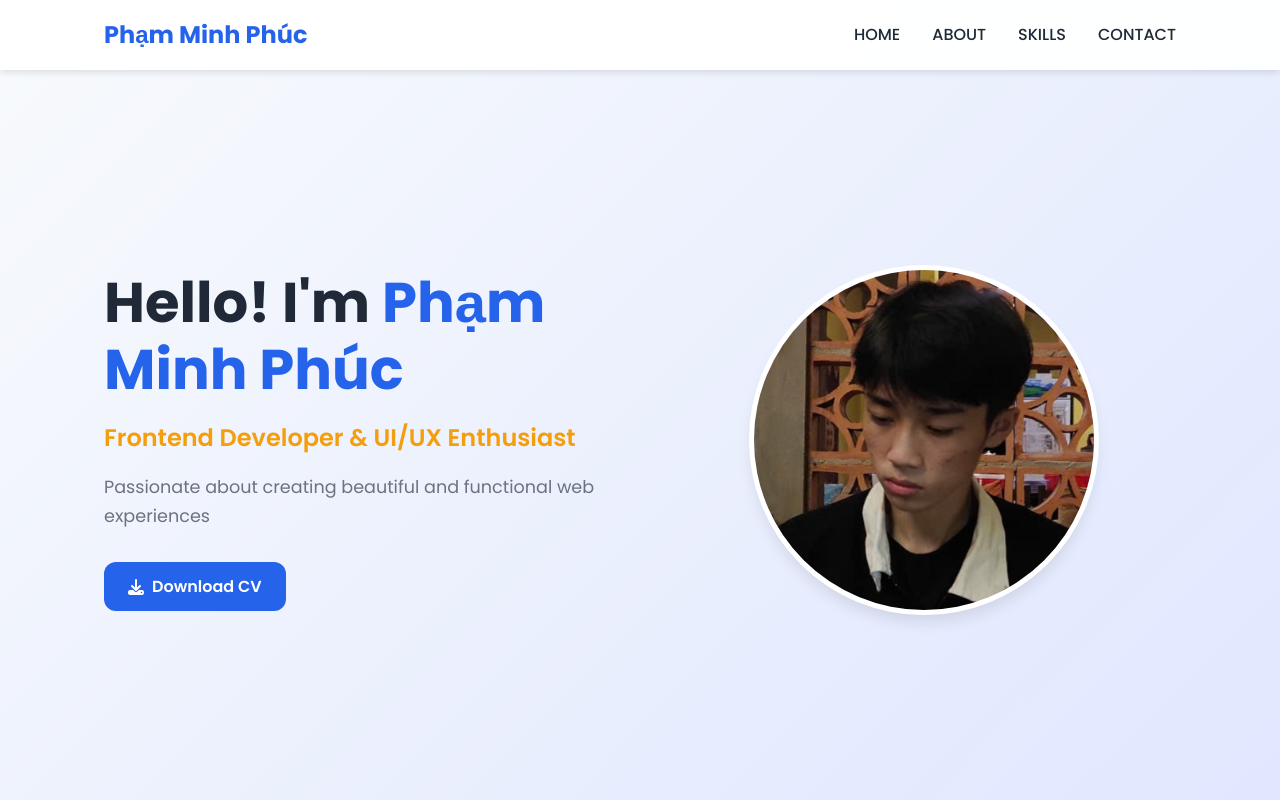
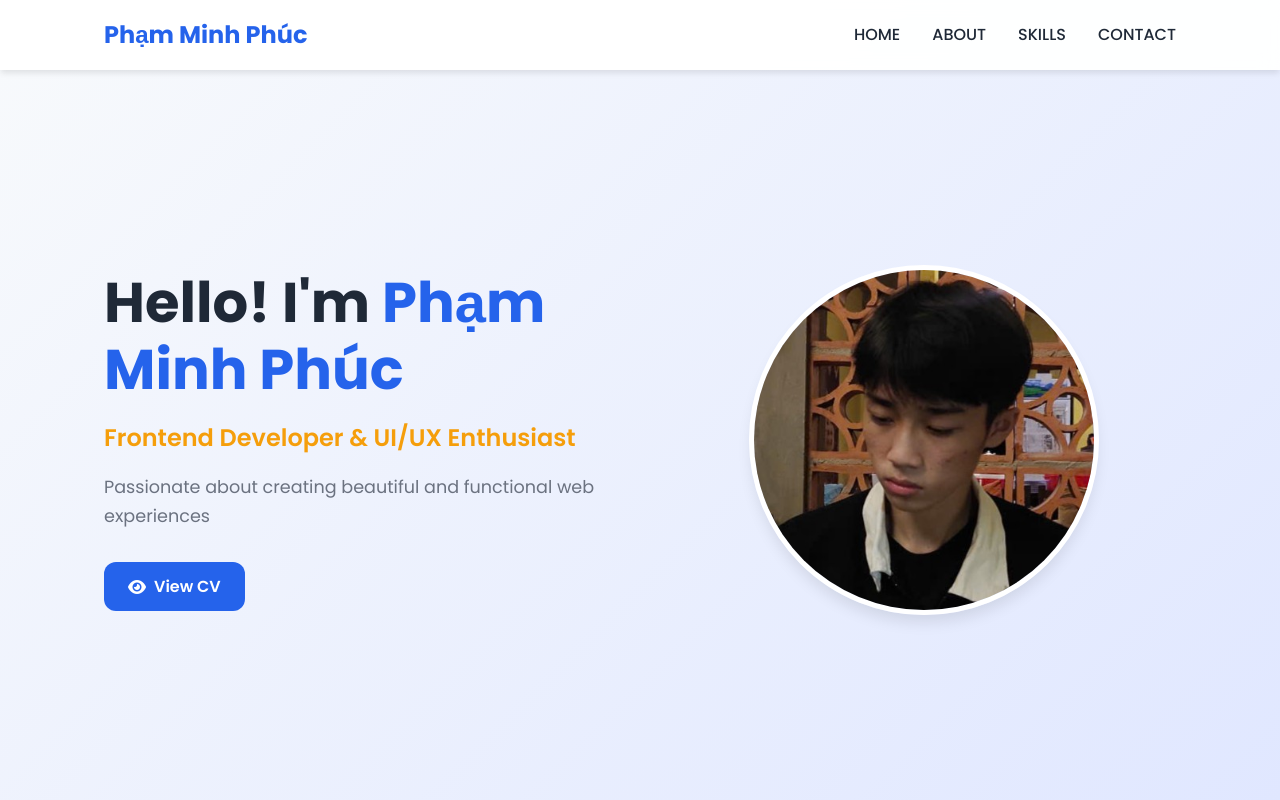
Before and after one commit to phamminhphuc-coder/Portfolio-PhamMinhPhuc, a plain HTML site: page index.html in a window 1280 px wide. Shown: the top 800 px of the page. Drawn offline with Linux system fonts and the light colour scheme.

Commit message:
Portfolio

```diff
--- a/index.html
+++ b/index.html
@@ -36,8 +36,8 @@
                     <p class="hero-subtitle">Frontend Developer & UI/UX Enthusiast</p>
                     <p class="hero-description">Passionate about creating beautiful and functional web experiences</p>
                     <div class="hero-buttons">
-                        <a href="https://drive.google.com/file/d/1DPemcH7vM-ESap29GvjXjAbuVLzLumSb/view" class="btn btn-primary" target="_blank">
-                            <i class="fas fa-download"></i> Download CV
+                        <a href="https://drive.google.com/file/d/13Ivl43w59obEWANOvB4kT_ragKyzRqtO/view?usp=sharing" class="btn btn-primary" target="_blank">
+                            <i class="fas fa-eye"></i> View CV
                         </a>
                         <!-- <a href="#contact" class="btn btn-secondary">
                             <i class="fas fa-envelope"></i> Contact Me
```
